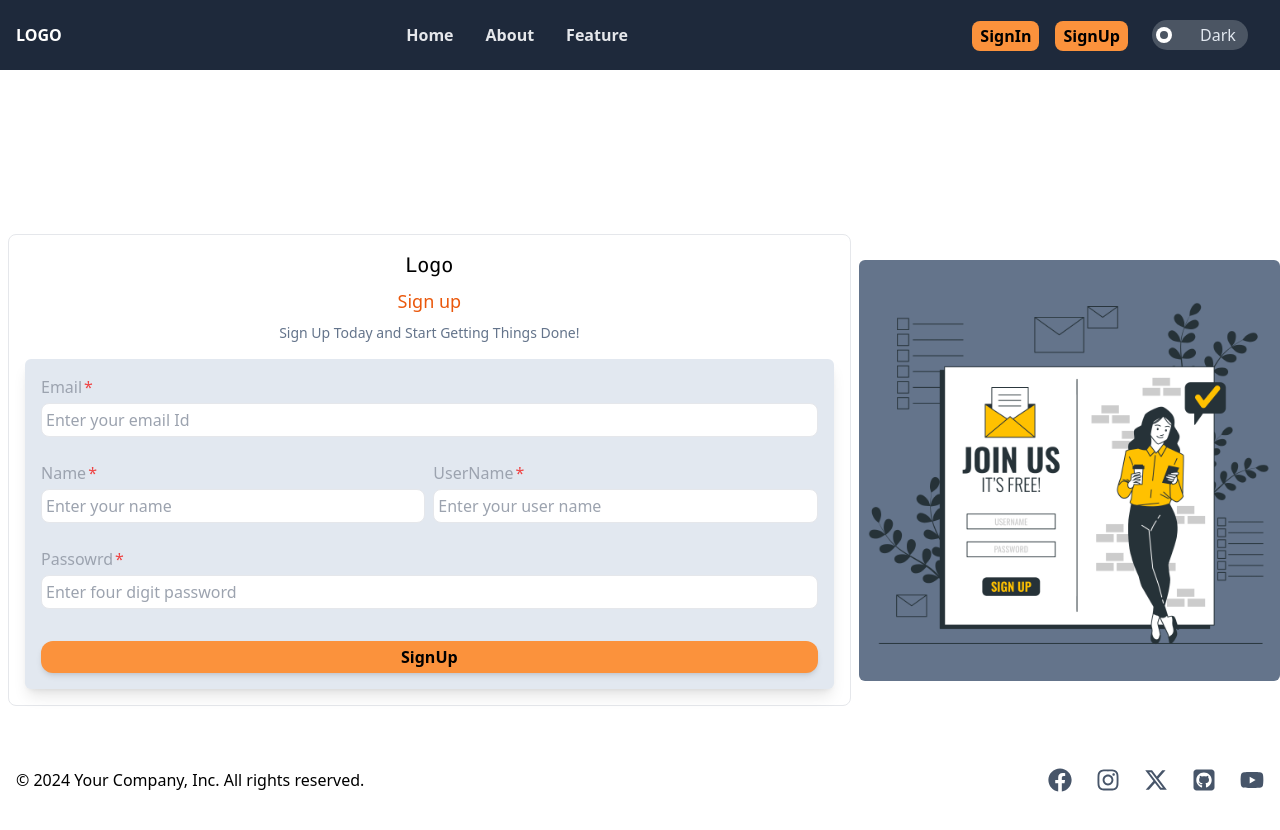
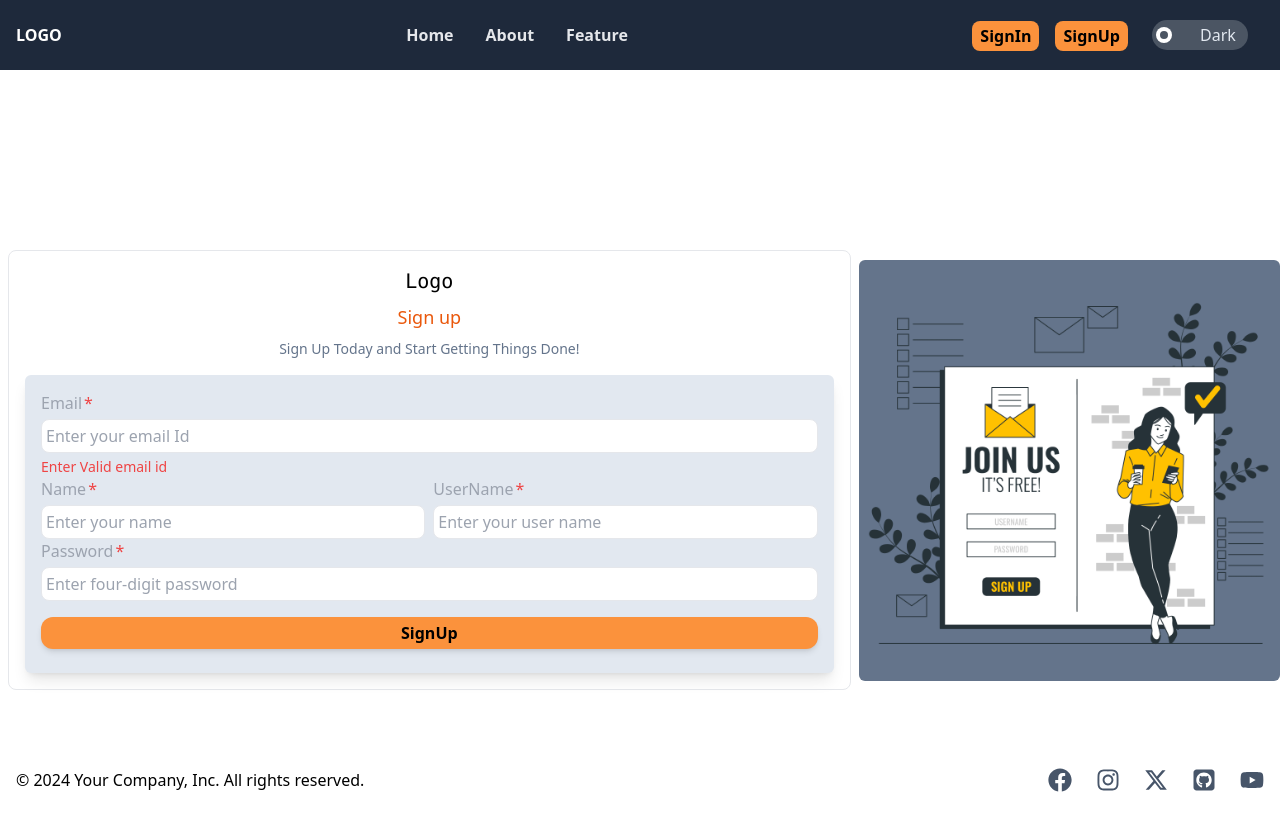
Before and after one commit to devHksingh/simple_todo_frontend, a React app: page /signUp in a window 1280 px wide. Shown: the top 830 px of the page. Built offline with nearby package versions, Linux system fonts and the light colour scheme; the HTML template or start-up script is replaced by a standard one.

Commit message:
add api call

```diff
--- a/src/pages/SignUp.jsx
+++ b/src/pages/SignUp.jsx
@@ -1,70 +1,189 @@
-import signUpImg from '../assets/Sign up.webp'
+import axios from 'axios';
+import signUpImg from '../assets/Sign up.webp';
+import { useState } from 'react';
 
 function SignUp() {
+  const [loginErr,setLoginErr] = useState("")
+  console.log("Component Rendered");
+
+  function signUpFormHandeler(e) {
+    e.preventDefault(); // Prevent default form submission
+    console.log("Form Submission Started");
+
+    // Get input values within the function
+    const emailElValue = document.querySelector('#email-input').value;
+    const nameElValue = document.querySelector('#name-input').value;
+    const userNameElValue = document.querySelector('#userName-input').value;
+    const passwordElValue = document.querySelector('#password-input').value;
+    const signUpFormEl = document.querySelector('#signUp-form')
+    const emailErrorEl= document.querySelector('#emailError')
+    const nameErrorEl= document.querySelector('#nameError')
+    const userNameErrorEl= document.querySelector('#userNameError')
+    const passwordErrorEl= document.querySelector('#passwordError')
+
+    console.log("userNameElValue", userNameElValue);
+    let invalidUserInput = false
+
+    // Check if all required inputs have values
+    // if (!emailElValue || !nameElValue || !userNameElValue || !passwordElValue) {
+    //   console.log("One or more required fields are empty.");
+    //   return;
+    // }
+    if(emailElValue.trim() === "" || !emailElValue.includes('@') || !emailElValue.includes('.com')){
+      console.log("Enter Valid email id",emailElValue);
+      emailErrorEl.style.display="block"
+
+      emailErrorEl.textContent ="Enter Valid email id include @ and .com"
+      invalidUserInput= true
+    }
+    if(nameElValue.trim() === ""){
+      nameErrorEl.style.display='block'
+      invalidUserInput= true
+      // console.log("nameElValue.trim()",nameElValue.trim())
+    }
+    if(userNameElValue.trim() === ""){
+      userNameErrorEl.style.display='block'
+      invalidUserInput= true
+    }
+    if(passwordElValue === "" || passwordElValue.length<=3){
+      passwordErrorEl.style.display='block'
+      passwordErrorEl.textContent ="Password length at least 4 charcter long"
+      invalidUserInput= true
+    }
+
+    // Define the async function inside to perform the API call
+    async function signUpPostRequest() {
+      if(!invalidUserInput){
+        try {
+          console.log("Inside API call");
+
+          const res = await axios.post('/api/users/register', {
+            email: emailElValue,
+            userName: userNameElValue,
+            name: nameElValue,
+            password: passwordElValue
+          });
+
+          if (res) {
+            console.log('SIGNUP RESPONSE: ', res);
+            const token = res.data.token
+            console.log(res.data.token);
+            localStorage.setItem('token',token)
+          }
+
+        } catch (error) {
+          console.log("Error in API call:", error);
+          if (error.status === 400){
+            // console.log("#######################");
+
+            // console.log(error.response.data.message);
+            setLoginErr(error.response.data.message)
+            console.log(loginErr);
+
+
+          }
+        }finally{
+          signUpFormEl.reset()
+        }
+      }
+    }
+
+    // Call the async function
+    console.log("OUTSIDE api call");
+    signUpPostRequest();
+  }
+
   return (
-    <div className="container flex items-center justify-center min-h-screen mx-auto ">
+    <div className="container flex items-center justify-center min-h-screen mx-auto">
+      <div className="grid items-center justify-center grid-cols-6 gap-2">
+        <div className="col-span-4 max-w-[100%] flex flex-col border ml-2 p-4 rounded-lg">
+          <div>
+            <h2 className="font-mono text-xl text-center">Logo</h2>
+            <h3 className="m-2 text-lg font-medium text-center text-orange-600">Sign up</h3>
+            <p className="text-sm text-center text-slate-500">
+              Sign Up Today and Start Getting Things Done!
+            </p>
+          </div>
 
-      <div className='grid items-center justify-center grid-cols-6 gap-2'>
-        <div className=' col-span-4 max-w-[100%] flex flex-col border  ml-2 p-4 rounded-lg'>
-          <div >
-            <h2 className='font-mono text-xl text-center'>Logo</h2>
-            <h3 className='m-2 text-lg font-medium text-center text-orange-600'>Sign up</h3>
-            <p className='text-sm text-center text-slate-500'>Sign Up Today and Start Getting Things Done!</p>
-          </div>
-          <form method='post' className='p-4 pl-4 pr-4 mt-4 rounded-md shadow-lg bg-slate-200'>
+          <form
+            className="p-4 pl-4 pr-4 mt-4 rounded-md shadow-lg bg-slate-200"
+            onSubmit={signUpFormHandeler}
+            id='signUp-form'
+          >
             <div>
               <label>
-              <span className="block mb-1 text-gray-400 text:md after:content-['*'] after:ml-0.5 after:text-red-500">Email</span>
+                <span className="block mb-1 text-gray-400 text:md after:content-['*'] after:ml-0.5 after:text-red-500">
+                  Email
+                </span>
                 <input
-                type='email'
-                required
-                autoComplete="email"
-                placeholder='Enter your email Id'
-                className='block w-full p-1 font-medium text-black border rounded-lg peer focus:outline-none focus:border-sky-500 focus:ring-2 focus:ring-sky-500 invalid:text-red-500 invalid:focus:border-red-500 invalid:focus:ring-red-500 placeholder:text-gray-400'/>
-                <span className='inline-block '></span>
+                  type="email"
+                  required
+                  autoComplete="email"
+                  placeholder="Enter your email Id"
+                  id="email-input"
+                  className="block w-full p-1 font-medium text-black border rounded-lg peer focus:outline-none focus:border-sky-500 focus:ring-2 focus:ring-sky-500 invalid:text-red-500 invalid:focus:border-red-500 invalid:focus:ring-red-500 placeholder:text-gray-400"
+                />
+                <span className="hidden mt-1 text-sm text-red-500 peer-invalid:block" id="emailError">Enter Valid email id</span>
               </label>
             </div>
-            <div className='grid grid-cols-2 gap-2'>
-              <label className='inline-block '>
-                <span className="block mb-1 text-gray-400 text:md after:content-['*'] after:ml-0.5 after:text-red-500">Name</span>
+            <div className="grid grid-cols-2 gap-2">
+              <label className="inline-block">
+                <span className="block mb-1 text-gray-400 text:md after:content-['*'] after:ml-0.5 after:text-red-500">
+                  Name
+                </span>
                 <input
-                type='text'
-                required
-                placeholder='Enter your name'
-                className='block w-full p-1 font-medium text-black border rounded-lg peer focus:outline-none focus:border-sky-500 focus:ring-2 focus:ring-sky-500 invalid:text-red-500 invalid:focus:border-red-500 invalid:focus:ring-red-500 placeholder:text-gray-400'/>
-                <span className='inline-block '></span>
+                  type="text"
+                  required
+                  placeholder="Enter your name"
+                  id="name-input"
+                  className="block w-full p-1 font-medium text-black border rounded-lg peer focus:outline-none focus:border-sky-500 focus:ring-2 focus:ring-sky-500 invalid:text-red-500 invalid:focus:border-red-500 invalid:focus:ring-red-500 placeholder:text-gray-400"
+                />
+                <span className="hidden mt-1 text-sm text-red-500 " id="nameError">Full name is required</span>
               </label>
-              <label className='inline-block '>
-                <span className="block mb-1 text-gray-400 text:md after:content-['*'] after:ml-0.5 after:text-red-500">UserName</span>
+              <label className="inline-block">
+                <span className="block mb-1 text-gray-400 text:md after:content-['*'] after:ml-0.5 after:text-red-500">
+                  UserName
+                </span>
                 <input
-                type='text'
-                required
-                placeholder='Enter your user name'
-                className='block w-full p-1 font-medium text-black border rounded-lg peer focus:outline-none focus:border-sky-500 focus:ring-2 focus:ring-sky-500 invalid:text-red-500 invalid:focus:border-red-500 invalid:focus:ring-red-500 placeholder:text-gray-400'/>
-                <span className='inline-block '></span>
+                  type="text"
+                  required
+                  placeholder="Enter your user name"
+                  id="userName-input"
+                  className="block w-full p-1 font-medium text-black border rounded-lg peer focus:outline-none focus:border-sky-500 focus:ring-2 focus:ring-sky-500 invalid:text-red-500 invalid:focus:border-red-500 invalid:focus:ring-red-500 placeholder:text-gray-400"
+                />
+                <span className="hidden mt-1 text-sm text-red-500" id="userNameError">User name is required</span>
               </label>
             </div>
             <div>
               <label>
-                <span className="block mb-1 text-gray-400 text:md after:content-['*'] after:ml-0.5 after:text-red-500">Passowrd</span>
+                <span className="block mb-1 text-gray-400 text:md after:content-['*'] after:ml-0.5 after:text-red-500">
+                  Password
+                </span>
                 <input
-                type='password'
-                required
-                placeholder='Enter four digit password'
-                className='block w-full p-1 font-medium text-black border rounded-lg peer focus:outline-none focus:border-sky-500 focus:ring-2 focus:ring-sky-500 invalid:text-red-500 invalid:focus:border-red-500 invalid:focus:ring-red-500 placeholder:text-gray-400'/>
-                <span className='inline-block '></span>
+                  type="password"
+                  required
+                  id="password-input"
+                  placeholder="Enter four-digit password"
+                  className="block w-full p-1 font-medium text-black border rounded-lg peer focus:outline-none focus:border-sky-500 focus:ring-2 focus:ring-sky-500 invalid:text-red-500 invalid:focus:border-red-500 invalid:focus:ring-red-500 placeholder:text-gray-400"
+                />
+                <span className="hidden mt-1 text-sm text-red-500 " id="passwordError">Password is required </span>
               </label>
             </div>
-            <button type="submit" className={`border mt-2 py-1 rounded-xl font-semibold text-md bg-orange-400 hover:bg-orange-600 border-none shadow-md w-full`}>SignUp</button>
+            <button
+              type="submit"
+              className={` mt-4 mb-2 py-1 rounded-xl font-semibold text-md bg-orange-400 hover:bg-orange-600 border-none shadow-md w-full`}
+            >
+              SignUp
+            </button>
+            <p className='font-medium text-red-500 text-md'>{loginErr?`${loginErr}`:``}</p>
           </form>
         </div>
-        <div className='invisible max-w-screen-lg col-span-2 p-1 mt-2 mb-2 rounded-md md:visible bg-slate-500'>
+        <div className="invisible max-w-screen-lg col-span-2 p-1 mt-2 mb-2 rounded-md md:visible bg-slate-500">
           <img src={signUpImg} alt="signUpImg" />
         </div>
       </div>
-
     </div>
-  )
+  );
 }
 
-export default SignUp
+export default SignUp;
```
